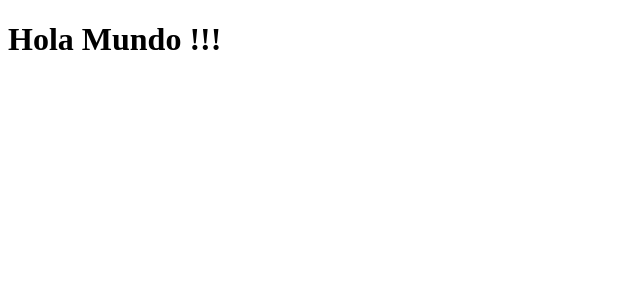
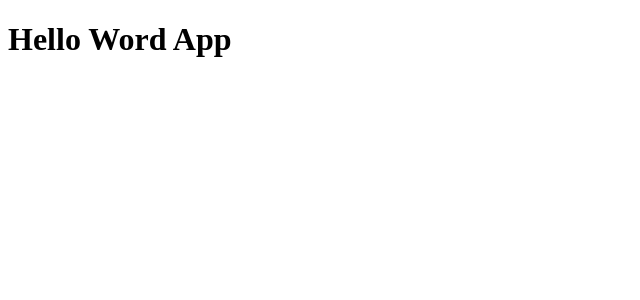
Before and after one commit to JasubiPL/React_Course, a React (Vite) app in the folder 03-counter-app-vite/: page / in a window 1280 px wide. Shown: the top 300 px of the page, without its empty margins (0-640 px from the left). Built offline with nearby package versions, Linux system fonts and the light colour scheme.

Commit message:
primer componente

```diff
--- /dev/null
+++ b/03-counter-app-vite/src/HelloWordApp.jsx
@@ -0,0 +1,9 @@
+// export default function App(){
+//   return (<h1>Hola Mundo !</h1>);
+// }
+
+export const HelloWordApp = () =>{
+  return(
+    <h1>Hello Word App</h1>
+  )
+}
--- a/03-counter-app-vite/src/main.jsx
+++ b/03-counter-app-vite/src/main.jsx
@@ -1,12 +1,9 @@
 import React from "react";
 import ReactDOM from "react-dom/client";
-
-function App(){
-  return (<h1>Hola Mundo !!!</h1>);
-}
+import { HelloWordApp } from "./HelloWordApp";
 
 ReactDOM.createRoot(document.getElementById("root")).render(
   <React.StrictMode>
-    <App />
+    <HelloWordApp />
   </React.StrictMode>
 )
```
